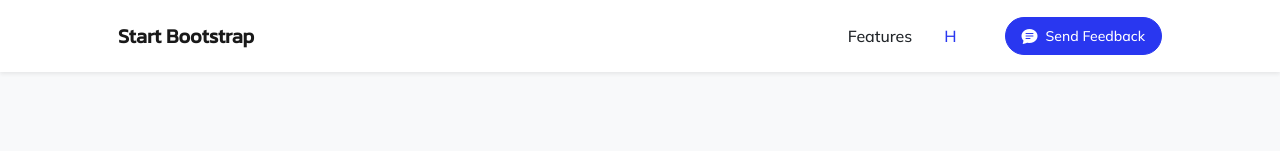
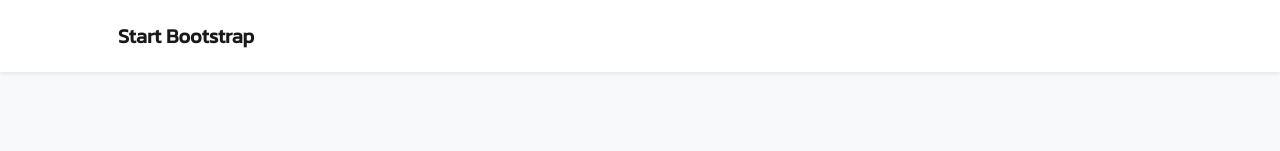
Before and after one commit to kk8888aa/Quantum-Leap-Goals-app, a plain HTML site: page index.html in a window 1280 px wide. Shown: the top 151 px of the page. Drawn offline with nearby package versions, Linux system fonts and the light colour scheme.

Commit message:
deleted_button

```diff
--- a/index.html
+++ b/index.html
@@ -23,20 +23,6 @@
             <div class="container px-5">
                 <a class="navbar-brand fw-bold" href="#page-top">Start Bootstrap</a>
                 <button class="navbar-toggler" type="button" data-bs-toggle="collapse" data-bs-target="#navbarResponsive" aria-controls="navbarResponsive" aria-expanded="false" aria-label="Toggle navigation">
-                    Menu
-                    <i class="bi-list"></i>
-                </button>
-                <div class="collapse navbar-collapse" id="navbarResponsive">
-                    <ul class="navbar-nav ms-auto me-4 my-3 my-lg-0">
-                        <li class="nav-item"><a class="nav-link me-lg-3" href="#features">Features</a></li>
-                        <li class="nav-item"><a class="nav-link me-lg-3" href="#download">H</a></li>
-                    </ul>
-                    <button class="btn btn-primary rounded-pill px-3 mb-2 mb-lg-0" data-bs-toggle="modal" data-bs-target="#feedbackModal">
-                        <span class="d-flex align-items-center">
-                            <i class="bi-chat-text-fill me-2"></i>
-                            <span class="small">Send Feedback</span>
-                        </span>
-                    </button>
                 </div>
             </div>
         </nav>
```
